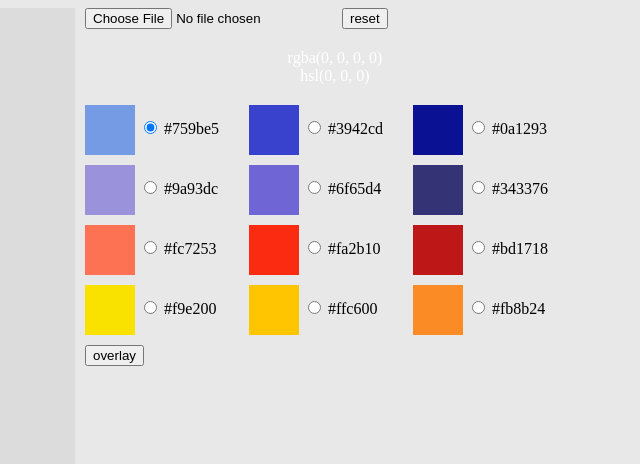
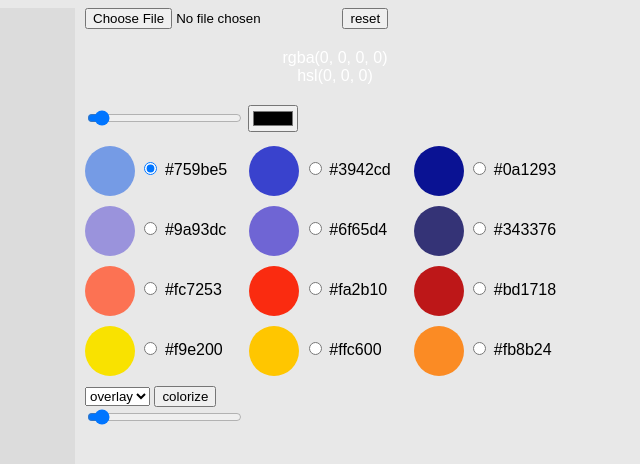
Before and after one commit to VictorKolb/imgeditor, a plain HTML site: page index.html in a window 1280 px wide. Both pictures are taken after a click on the element 268 px from the left and 268 px from the top of the page. Shown: the whole page, without its empty margins (453-1093 px from the left). Drawn offline with Linux system fonts and the light colour scheme.

Commit message:
ползунок разброса

```diff
--- a/index.html
+++ b/index.html
@@ -11,13 +11,14 @@
 <style>
     body {
         background: #e8e8e8;
+        font-family: sans-serif;
     }
 
     .pick-container {
         background: rgb(255, 255, 255);
         padding: 10px;
         display: block;
-        margin: 10px 0px;
+        margin: 10px 0;
         text-align: center;
     }
 
@@ -46,6 +47,11 @@
         display: flex;
     }
 
+    input[type='range'] {
+        width: 155px;
+        margin-bottom: 20px;
+    }
+
     label {
         display: inline-block;
         width: 160px;
@@ -57,6 +63,7 @@
         vertical-align: middle;
         width: 50px;
         height: 50px;
+        border-radius: 50px;
         cursor: pointer;
     }
 </style>
@@ -74,6 +81,9 @@
             reset
         </button>
         <div class="js-pick pick-container ">rgba(255, 255, 255, 1) <br> hsl(0, 0, 100)</div>
+        <input class="js-threshold-range" type="range" min="1" max="170" step="1" value="10">
+        <input type="color" class="js-color-picker" value="#ec353a">
+
         <section class="js-color-overlay">
             <label for="color1">
                 <span style=" background: #759be5"></span>
@@ -147,14 +157,26 @@
                 #fb8b24
             </label>
         </section>
-        <button class="js-overlay">
-            overlay
+        <select name="" id="" class="js-colorize-type">
+            <option value="overlay">overlay</option>
+            <option value="color">color</option>
+        </select>
+        <button class="js-colorize">
+            colorize
         </button>
+        <br>
+        <label for="">
+            <input class="js-threshold-range" type="range" min="1" max="170" step="1" value="10">
+
+        </label>
+
     </section>
 </article>
 
 <script>
     let source_image;
+    let buffered_image;
+    let picked_color;
 
     function setCanvasToDefault() {
         ctx.clearRect(0, 0, canvas.width, canvas.height);
@@ -183,11 +205,9 @@
         }
     }
 
-    function placeOriginalImage() {
-        setCanvasToDefault();
-
+    function placeImage(image) {
         let img = new Image();
-        img.src = source_image;
+        img.src = image;
 
         stretchCanvas(img);
         ctx.drawImage(img, 0, 0, img.width, img.height);
@@ -217,12 +237,12 @@
                     //подгоняем размер миниатюры и холста
                     stretchCanvas(img);
                     ctx.drawImage(img, 0, 0, img.width, img.height);
+                    buffered_image = canvas.toDataURL();
                 };
             })(f);
             reader.readAsDataURL(f);
         }
     }
-
 
     function pick(event) {
         const x = event.layerX;
@@ -284,6 +304,30 @@
         return [h * 3.6 * 100, s, l];
     }
 
+    function componentToHex(c) {
+        var hex = c.toString(16);
+        return hex.length == 1 ? "0" + hex : hex;
+    }
+
+    function rgbToHex(r, g, b) {
+        return "#" + componentToHex(r) + componentToHex(g) + componentToHex(b);
+    }
+
+    function hexToRgbA(hex) {
+        var c;
+        if (/^#([A-Fa-f0-9]{3}){1,2}$/.test(hex))
+        {
+            c = hex.substring(1).split('');
+            if (c.length == 3)
+            {
+                c = [c[0], c[0], c[1], c[1], c[2], c[2]];
+            }
+            c = '0x' + c.join('');
+            return [(c >> 16) & 255, (c >> 8) & 255, c & 255];
+        }
+        throw new Error('Bad Hex');
+    }
+
     function makeGray(data, i) {
         const avg = (data[i] + data[i + 1] + data[i + 2]) / 3;
         data[i] = avg; // red
@@ -291,16 +335,27 @@
         data[i + 2] = avg; // blue
     }
 
-    function magic(e) {
+    function thresholdChange() {
+        placeImage(buffered_image);
+        BWExceptOne();
+    }
+
+    function pickColorFromImage(e) {
         const picked_data = Array.from(pick(e));
+        color_input.value = rgbToHex(picked_data[0], picked_data[1], picked_data[2])
+    }
+
+    function BWExceptOne() {
+        const picked_data = hexToRgbA(color_input.value);
         const imageData = ctx.getImageData(0, 0, canvas.width, canvas.height);
         const data = imageData.data;
-        const range_fault = 20; //Разброс диапазона значений
-        const picked_color = Math.floor(rgbToHsl(picked_data[0], picked_data[1], picked_data[2])[0]); //Hue выбранно цвета
+        const range_fault = +threshold_range.value; //Разброс диапазона значений
         const picked_range = []; //Диапазон подходящих значений
 
+        picked_color = Math.floor(rgbToHsl(picked_data[0], picked_data[1], picked_data[2])[0]); //Hue выбранно цвета
         picked_range[0] = picked_color - range_fault > 0 ? picked_color - range_fault : 360 + picked_color - range_fault;
         picked_range[1] = picked_color + range_fault < 360 ? picked_color + range_fault : picked_color + range_fault - 360;
+
 
         for (let i = 0; i < data.length; i += 4)
         {
@@ -336,26 +391,34 @@
         ctx.putImageData(imageData, 0, 0);
     }
 
-    function overlay() {
+    function colorize() {
         const color = document.querySelector('.js-color-overlay').querySelector('input:checked').dataset.color;
+        const colorize_type = document.querySelector('.js-colorize-type').value;
 
         makeGrayscale();
-        ctx.globalCompositeOperation = 'overlay';
+        ctx.globalCompositeOperation = colorize_type;
         ctx.fillStyle = color;
         ctx.fillRect(0, 0, canvas.width, canvas.height)
     }
 
-    const overlay_btn = document.querySelector('.js-overlay');
+    const colorize_btn = document.querySelector('.js-colorize');
     const reset_btn = document.querySelector('.js-reset');
     const canvas = document.querySelector('.js-canvas');
     const ctx = canvas.getContext('2d');
     const pick_container = document.querySelector('.js-pick');
+    const threshold_range = document.querySelector('.js-threshold-range');
+    const color_input = document.querySelector('.js-color-picker');
 
+
+    threshold_range.addEventListener('change', thresholdChange);
     document.getElementById('files').addEventListener('change', handleFileSelect, false);
     canvas.addEventListener('mousemove', printPick);
-    canvas.addEventListener('click', magic);
-    overlay_btn.addEventListener('click', overlay);
-    reset_btn.addEventListener('click', placeOriginalImage);
+    canvas.addEventListener('click', e => {
+        pickColorFromImage(e);
+        BWExceptOne();
+    });
+    colorize_btn.addEventListener('click', colorize);
+    reset_btn.addEventListener('click', () => placeImage(buffered_image));
 </script>
 </body>
 </html>
```
